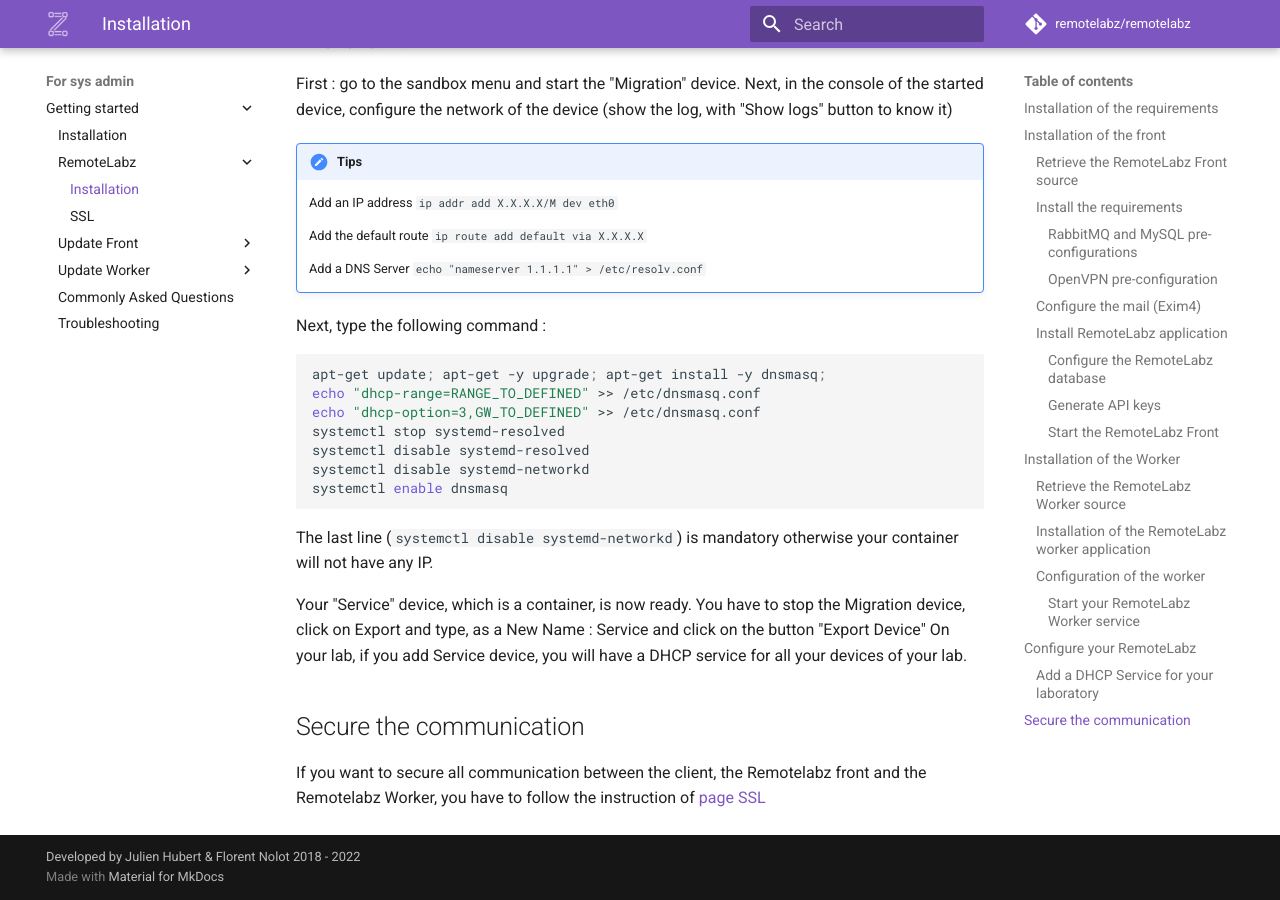
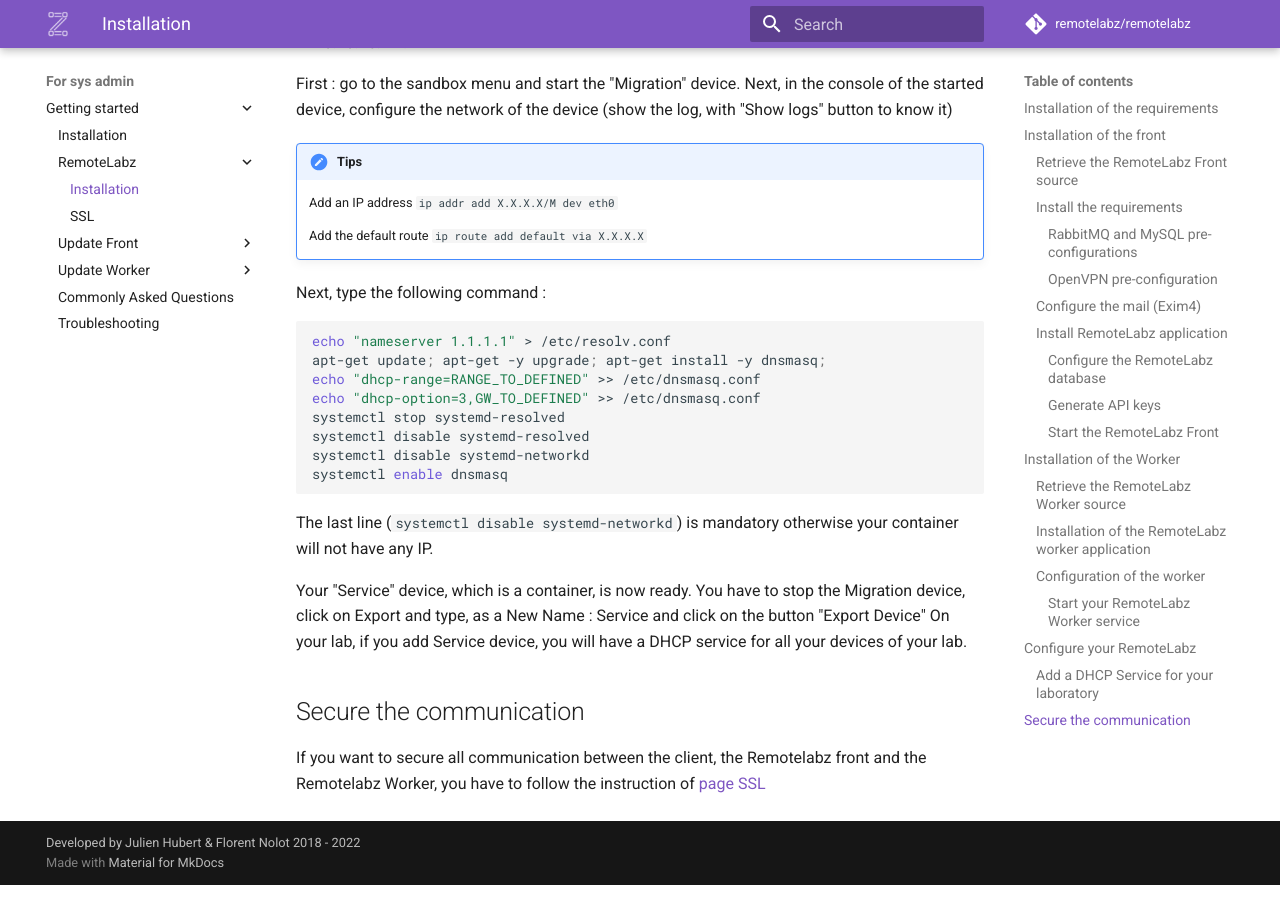
Before and after one commit to remotelabz/remotelabz-docs, an MkDocs documentation site: the page built from docs/administrators/getting-started/ubuntu-standalone.md, in a window 1280 px wide and 900 px high, scrolled down 7042 px. Built offline with MkDocs 1.6.1 and Material for MkDocs 9.7.7, drawn with Linux system fonts in a browser that asks for light colours; comment, search, counter and statistics services are not loaded.

Commit message:
Update Migration vm

````diff
--- a/docs/administrators/getting-started/ubuntu-standalone.md
+++ b/docs/administrators/getting-started/ubuntu-standalone.md
@@ -264,10 +264,10 @@ First : go to the sandbox menu and start the "Migration" device. Next, in the co
 
     Add the default route `ip route add default via X.X.X.X`
 
-    Add a DNS Server `echo "nameserver 1.1.1.1" > /etc/resolv.conf`
 
 Next, type the following command :
 ```bash
+echo "nameserver 1.1.1.1" > /etc/resolv.conf
 apt-get update; apt-get -y upgrade; apt-get install -y dnsmasq;
 echo "dhcp-range=RANGE_TO_DEFINED" >> /etc/dnsmasq.conf
 echo "dhcp-option=3,GW_TO_DEFINED" >> /etc/dnsmasq.conf
````
